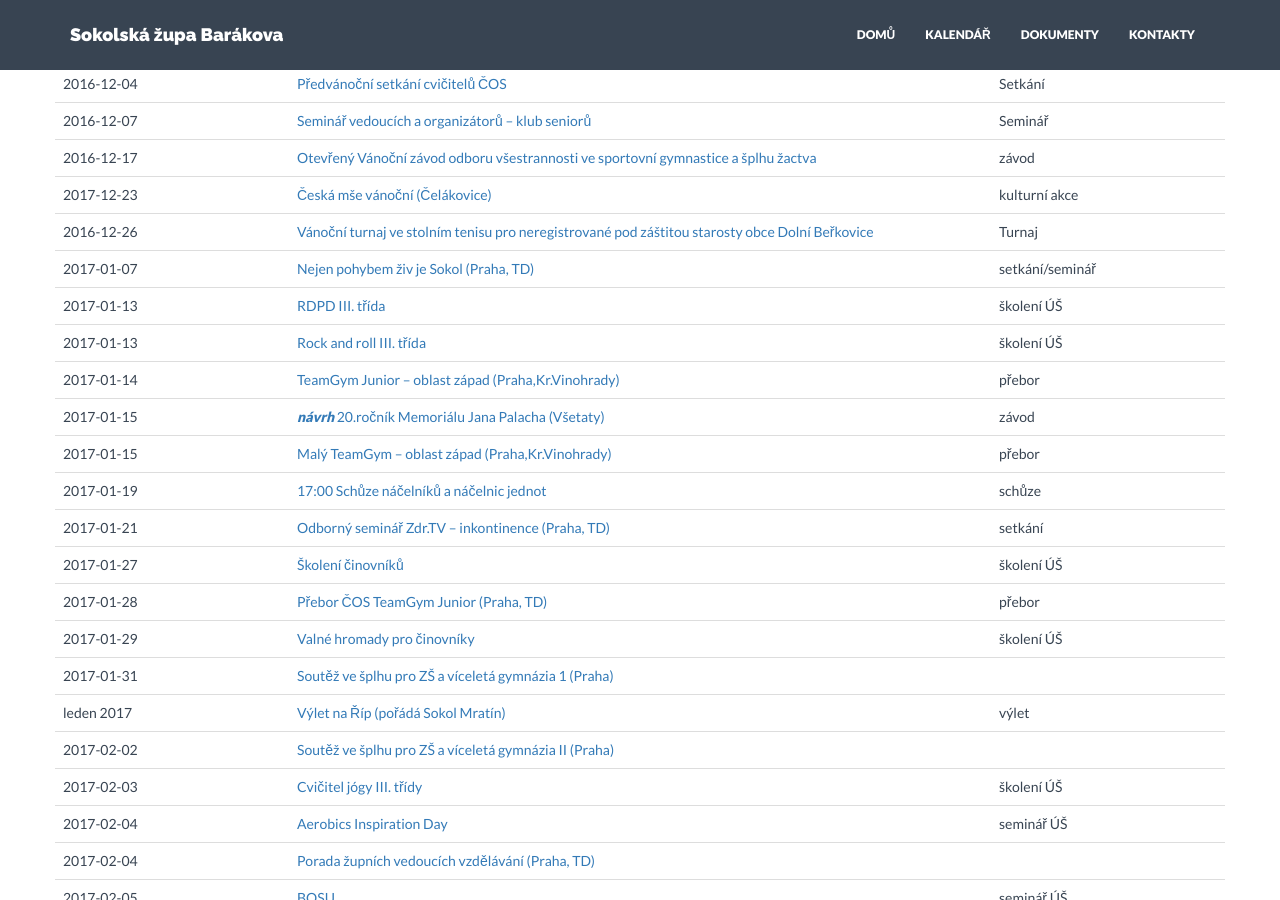
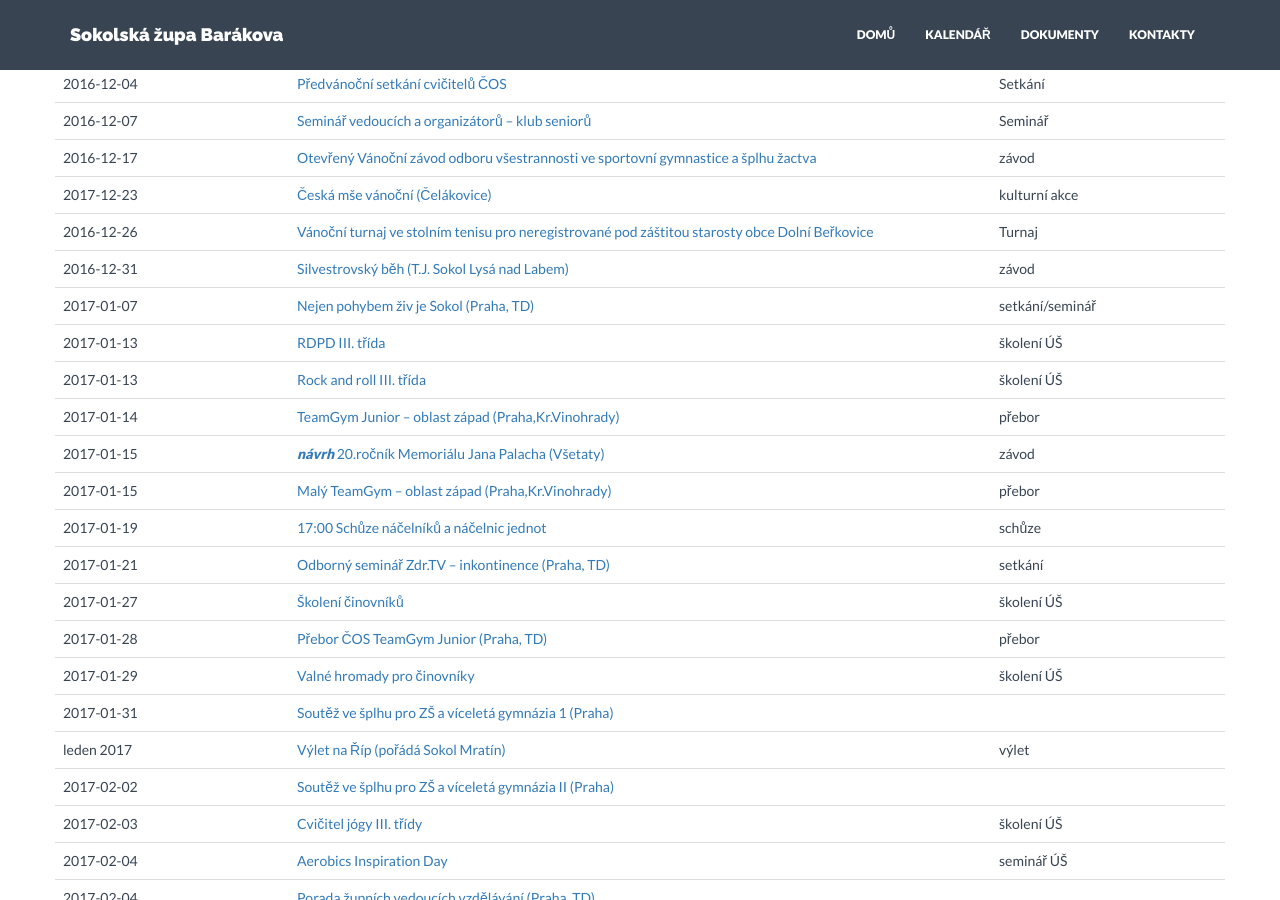
Before and after one commit to milanhybner/zbarakova.cz, a Jekyll site: the page built from akce.md, in a window 1280 px wide and 900 px high, scrolled down 538 px. Built offline with Jekyll 4.4.1, drawn with Linux system fonts in a browser that asks for light colours; nearby versions of some CDN libraries.

Commit message:
akt. akce

```diff
--- a/_data/akce.yaml
+++ b/_data/akce.yaml
@@ -58,6 +58,11 @@
   nazev: Vánoční turnaj ve stolním tenisu pro neregistrované pod záštitou starosty obce Dolní Beřkovice
   url: /soubory/2016-12-26-stolni-tenis.doc
   druh: Turnaj
+
+- datum: 2016-12-31
+  nazev: Silvestrovský běh (T.J. Sokol Lysá nad Labem)
+  url: https://drive.google.com/open?id=0B0QIXsJ5v2H9cS1qdmVyaDZWbGs
+  druh: závod
 
 - datum: 2017-01-07
   nazev: Nejen pohybem živ je Sokol (Praha, TD)
```
